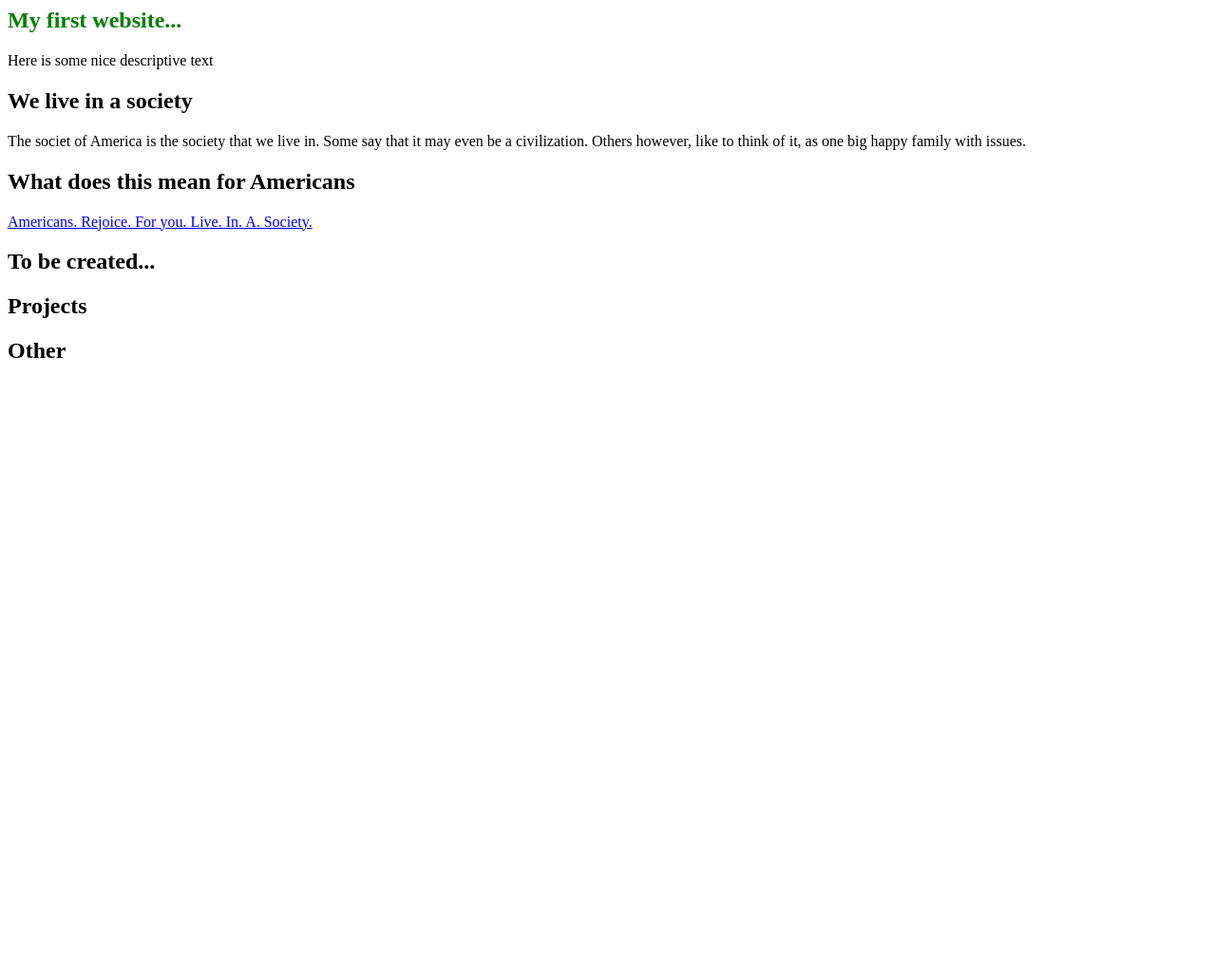
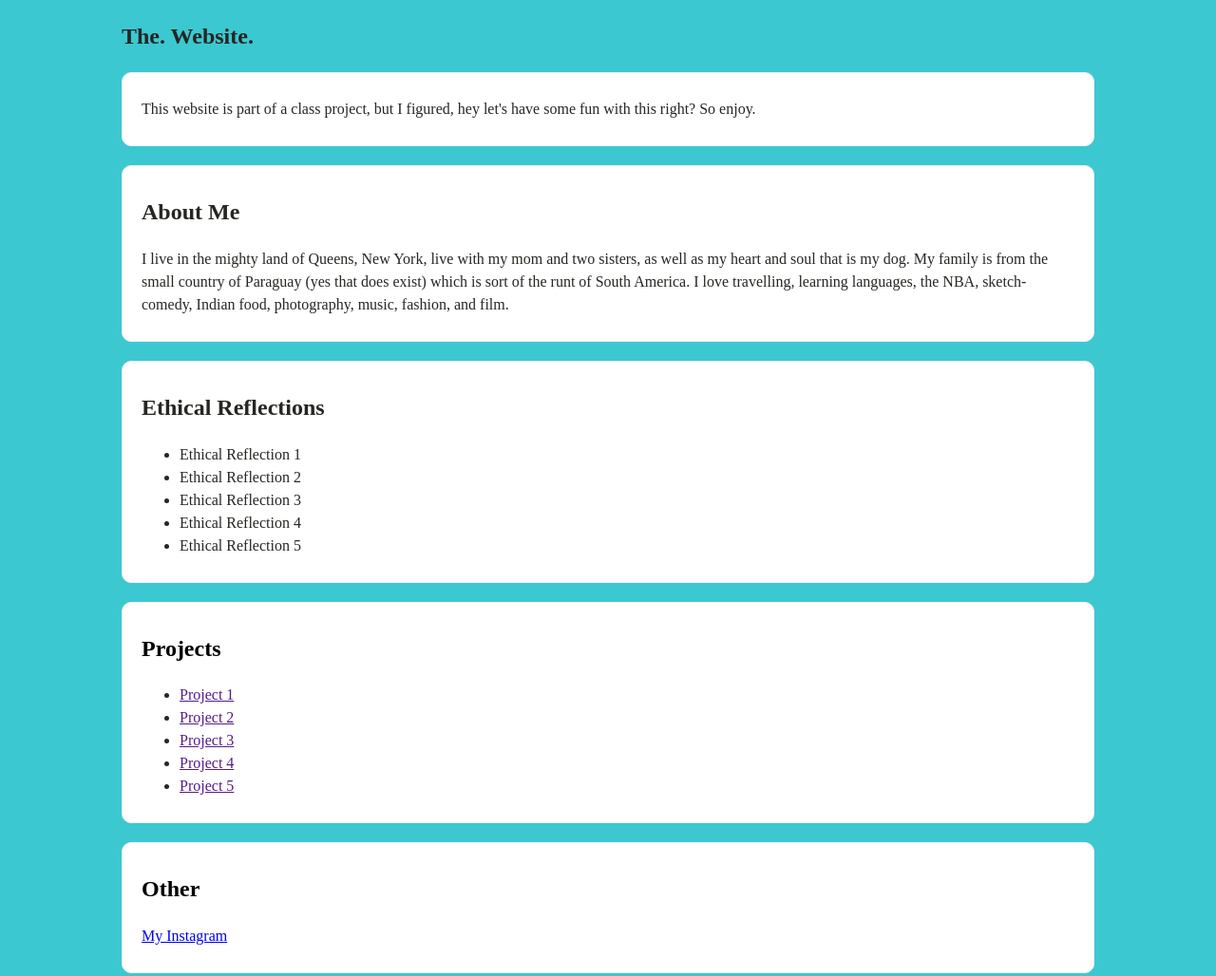
Before and after one commit to GodBlessBosnia/Initial, a plain HTML site: page index.html in a window 1280 px wide. Shown: the whole page at 95% size. Before the commit the page ends 800 px from the top, so only its background shows below. Drawn offline with Linux system fonts and the light colour scheme.

Commit message:
Add files via upload

```diff
--- a/index.html
+++ b/index.html
@@ -1,12 +1,58 @@
 <html>
 <body>
-<h2 style="color: green "> My first website... </h2>
-<p> Here is some nice descriptive text </p>
-<h2> We live in a society </h2>
-<p> The societ of America is the society that we live in. Some say that it may even be a civilization. Others however, like to think of it, as one big happy family with issues.</p>
-<h2> What does this mean for Americans </h2>
-<p> <a href="https://www.google.com/search?client=safari&rls=en&q=ittanmulli&ie=UTF-8&oe=UTF-8" >Americans. Rejoice. For you. Live. In. A. Society.</a> </p>
-<h2> To be created...</h2>
+<meta charset="utf-8">
+<style>
+body{
+background-color: rgb(60, 200, 209);
+  padding: 20px;
+  width: 80%;
+  margin: 0 auto;
+  line-height: 1.5;
+}
+div{
+border-radius: 5px;
+margin: 0 auto;
+border: 1px solid;
+border-radius: 10px;
+border-color: rgb(244, 242, 246);
+padding: 10px 20px;
+margin-top: 20px;
+background-color: white;
+}
+
+</style>
+
+<h2 style="color: rgb(38,38,34)  "> The. Website. </h2>
+<div>
+<p style="color: rgb(38, 38, 34) "> This website is part of a class project, but I figured, hey let's have some fun with this right? So enjoy. </p>
+</div>
+<div>
+<h2 style="color: rgb(38, 38, 34)" > About Me </h2>
+<p style="color: rgb(38, 38, 34)" > I live in the mighty land of Queens, New York, live with my mom and two sisters, as well as my heart and soul that is my dog. My family is from the small country of Paraguay (yes that does exist) which is sort of the runt of South America. I love travelling, learning languages, the NBA, sketch-comedy, Indian food, photography, music, fashion, and film.</p>
+</div>
+<div>
+<h2 style="color: rgb(38, 38, 34)" > Ethical Reflections</h2>
+<ul style="color: rgb(38,38,34)">
+  <li>Ethical Reflection 1</li>
+  <li>Ethical Reflection 2</li>
+  <li>Ethical Reflection 3</li>
+  <li>Ethical Reflection 4</li>
+  <li>Ethical Reflection 5</li>
+<ul
+</ul>
+</div>
+<div>
 <h2> Projects </h2>
-<h2> Other</h2>
+<ul style="color: rgb(38,38,34)" >
+  <li> <a href="">Project 1<a> </li>
+  <li> <a href="">Project 2<a> </li>
+  <li> <a href="">Project 3<a> </li>
+  <li> <a href="">Project 4<a> </li>
+  <li> <a href="">Project 5<a> </li>
+</div>
+<div>
+<h2>Other</h2>
+<p> <a href="https://www.instagram.com/dani_el_doming/"> My Instagram </a> </p>
+</div>
+</body>
 </html>
```
